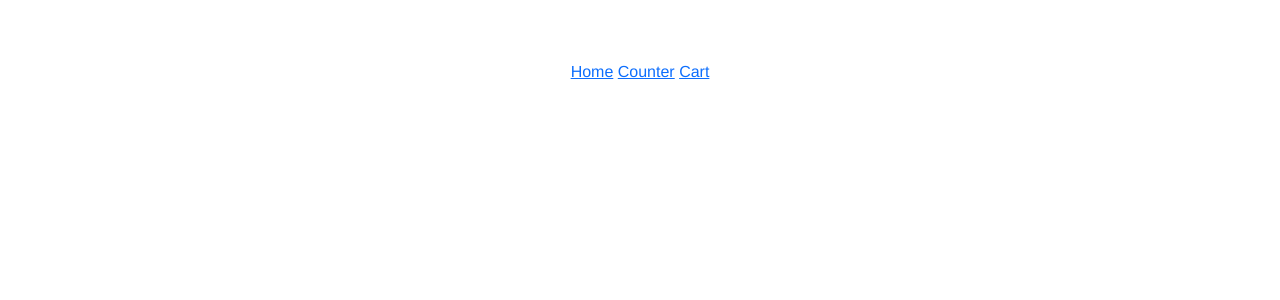
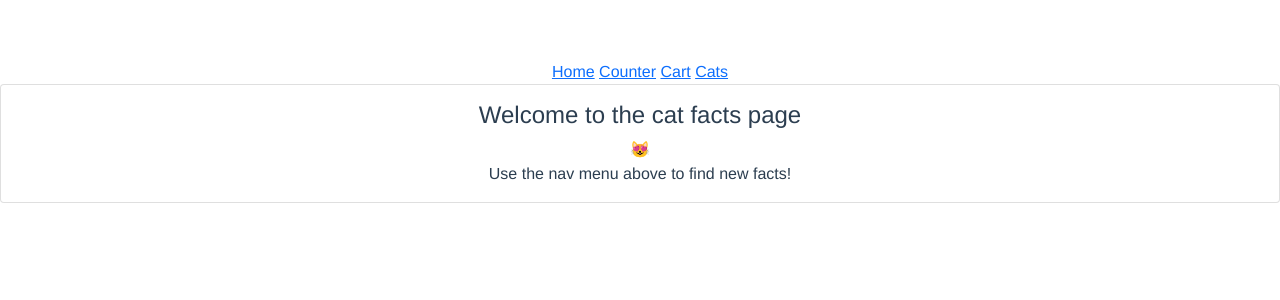
Before and after one commit to javierpb275/vue-ts-pinia-router-ca, a Vue app: page /cats in a window 1280 px wide. Before the commit this address had no page. Shown: the top 300 px of the page. Built offline with nearby package versions, Linux system fonts and the light colour scheme.

Commit message:
created Cats view and added it to the routes

```diff
--- a/src/App.vue
+++ b/src/App.vue
@@ -5,6 +5,8 @@
   <router-link to="/counter">Counter</router-link>
     {{' '}}
   <router-link to="/cart">Cart</router-link>
+    {{' '}}
+  <router-link to="/cats">Cats</router-link>
   <router-view></router-view>
 </template>
 
--- a/src/router/index.ts
+++ b/src/router/index.ts
@@ -2,7 +2,7 @@ import { createRouter, createWebHistory, RouteRecordRaw } from "vue-router";
 import HomeView from '../views/HomeView.vue';
 import CounterView from '../views/CounterView.vue';
 import CartView from '../views/CartView.vue';
-//import CatsView from '../views/CatsView.vue';
+import CatsView from '../views/CatsView.vue';
 
 const routes: RouteRecordRaw[] = [
     {
@@ -20,11 +20,12 @@ const routes: RouteRecordRaw[] = [
         name: 'Cart',
         component: CartView
     },
-/*     {
+    {
         path: '/cats',
         name: 'Cats',
         component: CatsView
     },
+    /*
     {
         path: '/cats/fact/:id',
         name: 'Fact',
--- /dev/null
+++ b/src/views/CatsView.vue
@@ -0,0 +1,11 @@
+<template>
+    <div class="card">
+        <div class="card-body text-center">
+            <h4>Welcome to the cat facts page</h4>
+            <div>&#128571;</div>
+            <span>
+                Use the nav menu above to find new facts!
+            </span>
+        </div>
+    </div>
+</template>
```
